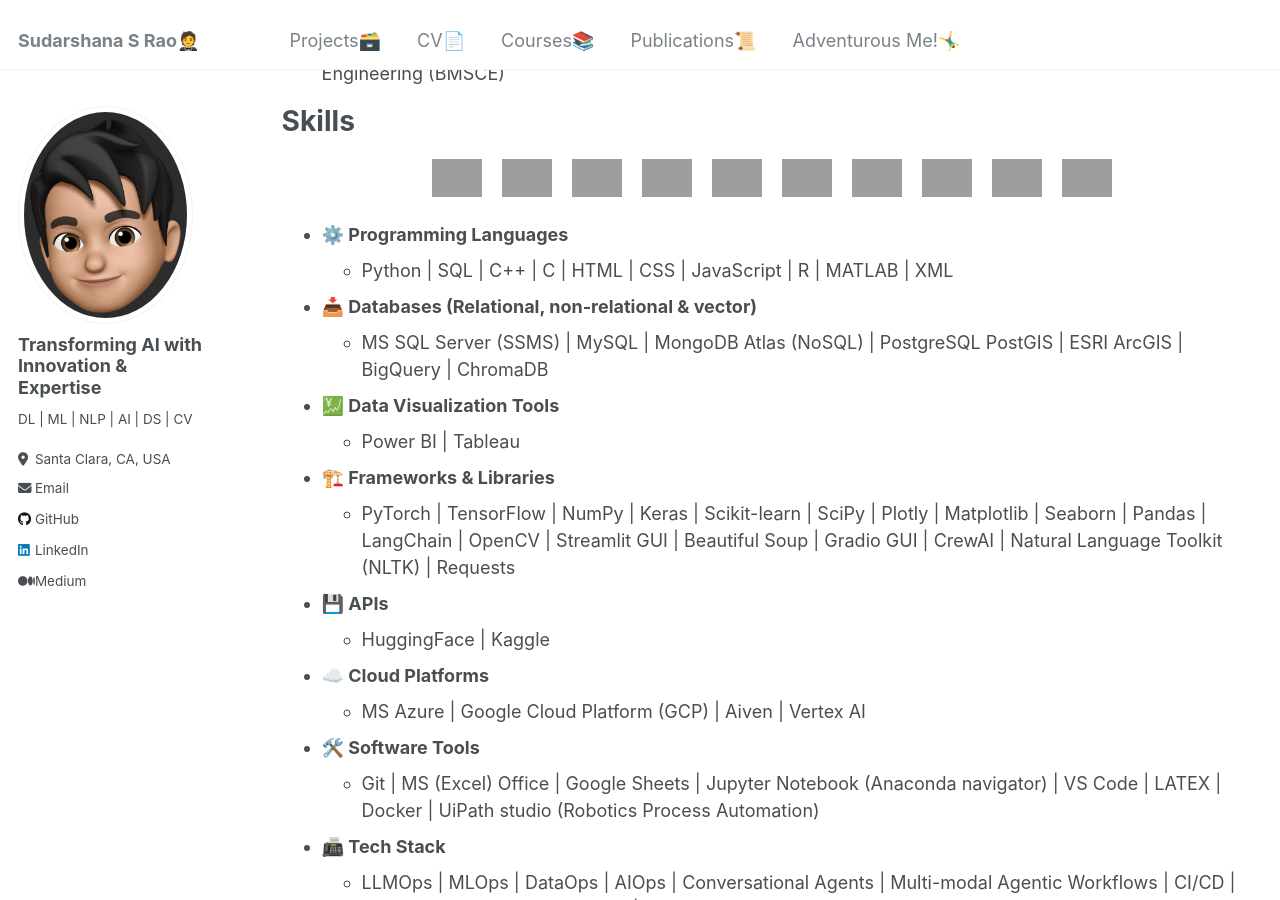
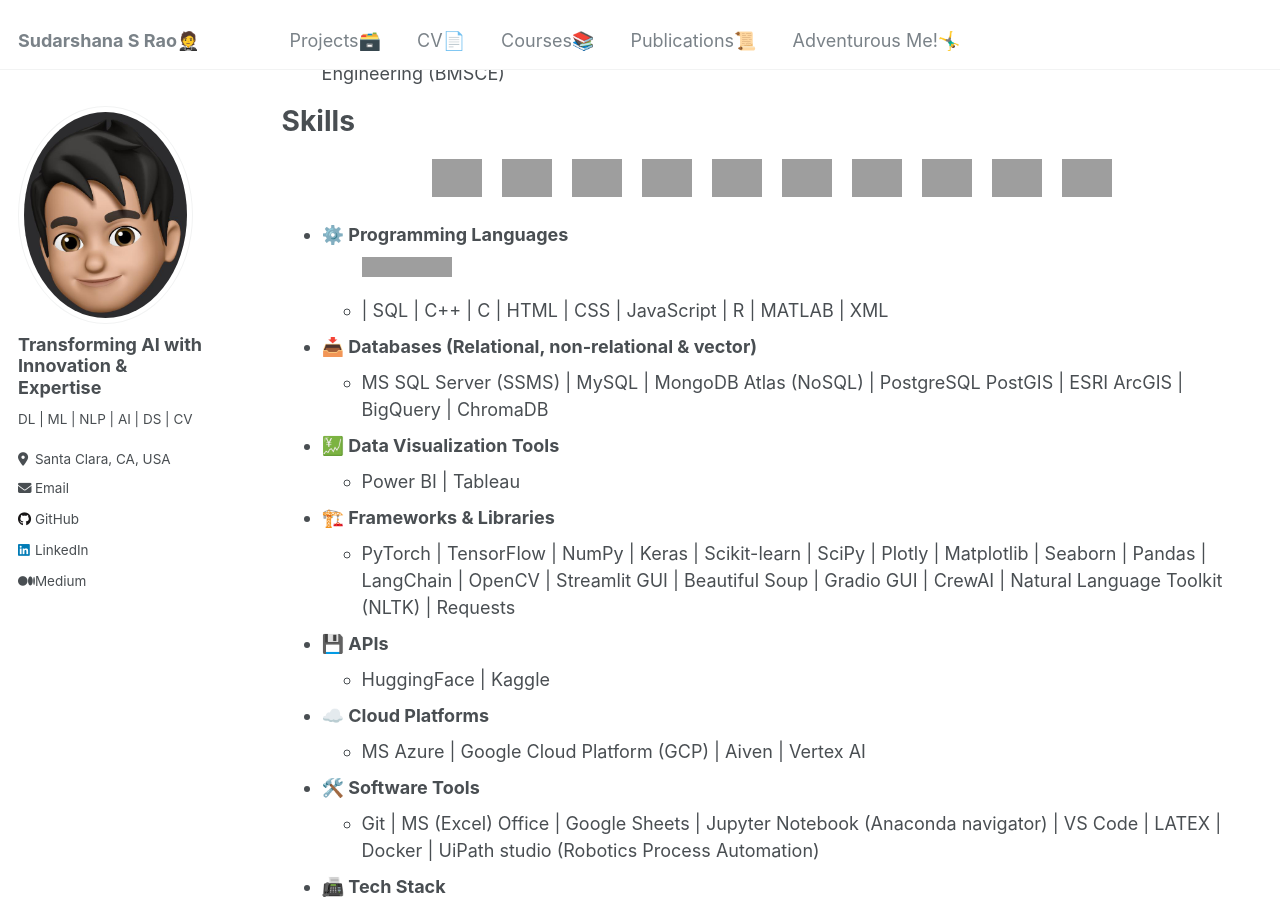
Before and after one commit to SudarshanaSRao/SudarshanaSRao.github.io, a Jekyll site: the page built from _pages/cv.md, in a window 1280 px wide and 900 px high, scrolled down 504 px, cut to the strip 0-900 px from the top of the window. Built offline with Jekyll 4.4.1, drawn with Linux system fonts in a browser that asks for light colours; grey boxes are pictures that could not be loaded.

Commit message:
Update cv.md

```diff
--- a/_pages/cv.md
+++ b/_pages/cv.md
@@ -354,7 +354,7 @@
   <img class="tech-icon" alt="streamlit" src="https://cdn.thenewstack.io/media/2021/11/28de6660-screen-shot-2021-11-29-at-6.46.11-am.png" />
 </div>
 * **⚙️ Programming Languages**
-  * Python  \|  SQL  \|  C++  \|  C  \|  HTML  \|  CSS  \|  JavaScript  \|  R  \|  MATLAB  \| XML
+  * <img alt="Python" class="tech-container" src="https://img.shields.io/badge/python-3670A0?style=for-the-badge&logo=python&logoColor=ffdd54" />  \|  SQL  \|  C++  \|  C  \|  HTML  \|  CSS  \|  JavaScript  \|  R  \|  MATLAB  \| XML
 * **📥 Databases (Relational, non-relational & vector)**
   * MS SQL Server (SSMS)  \|  MySQL  \|  MongoDB Atlas (NoSQL)  \|  PostgreSQL PostGIS  \|  ESRI ArcGIS  \|  BigQuery  \|  ChromaDB
 * **💹 Data Visualization Tools**
@@ -381,7 +381,6 @@
   <img alt="SciPy" src="https://img.shields.io/badge/SciPy-%230C55A5.svg?style=for-the-badge&logo=scipy&logoColor=%white" />
   <img alt="LINUX" src="https://img.shields.io/badge/Linux-FCC624?style=for-the-badge&logo=linux&logoColor=black" />
   <img alt="latex" src="https://img.shields.io/badge/latex-%23008080.svg?style=for-the-badge&logo=latex&logoColor=white" />
-  <img alt="Python" src="https://img.shields.io/badge/python-3670A0?style=for-the-badge&logo=python&logoColor=ffdd54" />
   <img alt="Pandas" src="https://img.shields.io/badge/pandas-%23150458.svg?style=for-the-badge&logo=pandas&logoColor=white" />
   <img alt="Plotly" src="https://img.shields.io/badge/Plotly-%233F4F75.svg?style=for-the-badge&logo=plotly&logoColor=white" />
   <img alt="Tableau" src="https://img.shields.io/badge/Tableau-E97627?style=for-the-badge&logo=Tableau&logoColor=white" />
```
